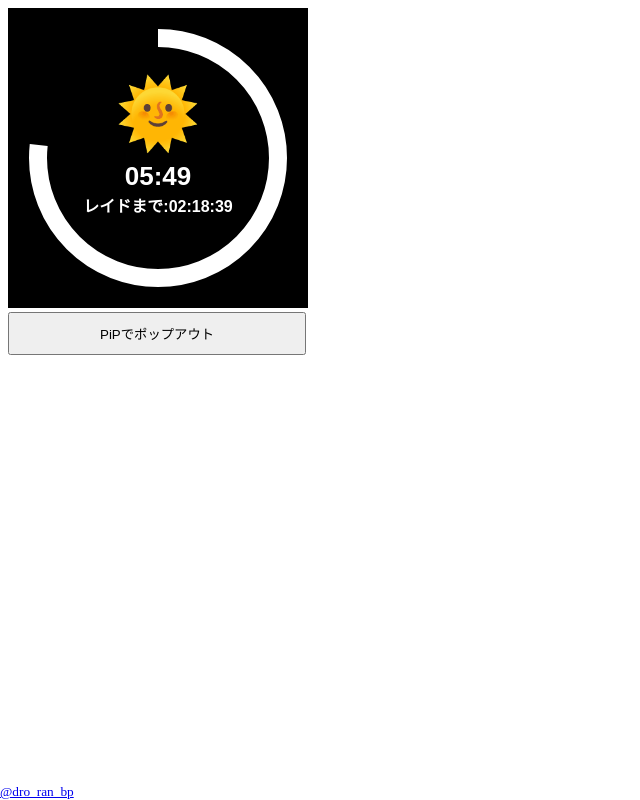
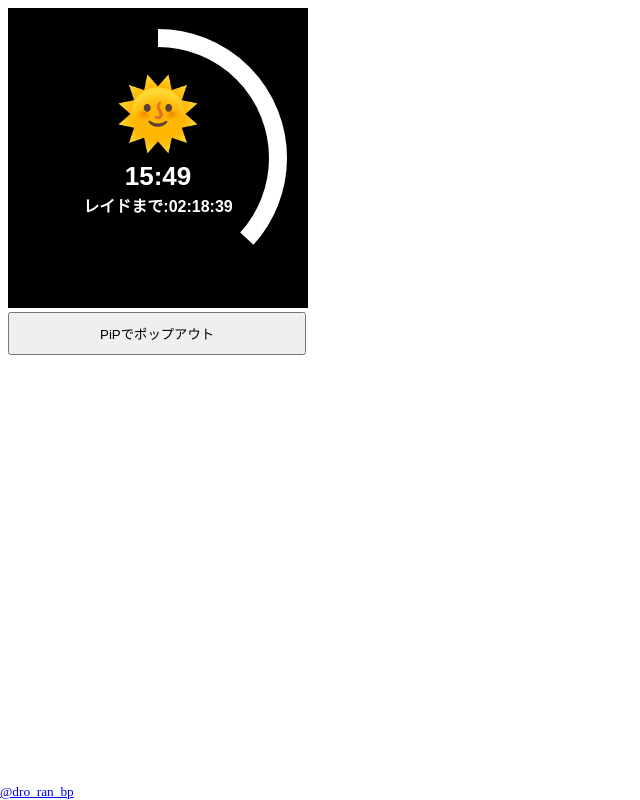
Before and after one commit to dro-ran/bp_acc, a plain HTML site: page bp_clock.html in a window 1280 px wide. Shown: the whole page, without its empty margins (0-640 px from the left). Drawn offline with Linux system fonts and the light colour scheme.

Commit message:
Base date for beginning and ending.
Time was changed in actual game time.

Signed-off-by: dro-ran <13846494+dro-ran@users.noreply.github.com>

```diff
--- a/bp_clock.html
+++ b/bp_clock.html
@@ -136,15 +136,15 @@
             var left_min = 0;
             var half_day_sec = 1500;
 
-            /* 時間の起点を9:12:10:00にする */
+            /* 時間の起点を9:22:10:00にする */
             base_date.setHours(9);
-            base_date.setMinutes(12);
+            base_date.setMinutes(22);
             base_date.setSeconds(10);
             base_date.setMilliseconds(0);
 
-            /* 時間の終点を8:57:10:00にする */
-            end_date.setHours(8);
-            end_date.setMinutes(57);
+            /* 時間の終点を9:07:10:00にする */
+            end_date.setHours(9);
+            end_date.setMinutes(7);
             end_date.setSeconds(10);
             end_date.setMilliseconds(0);
 
```
